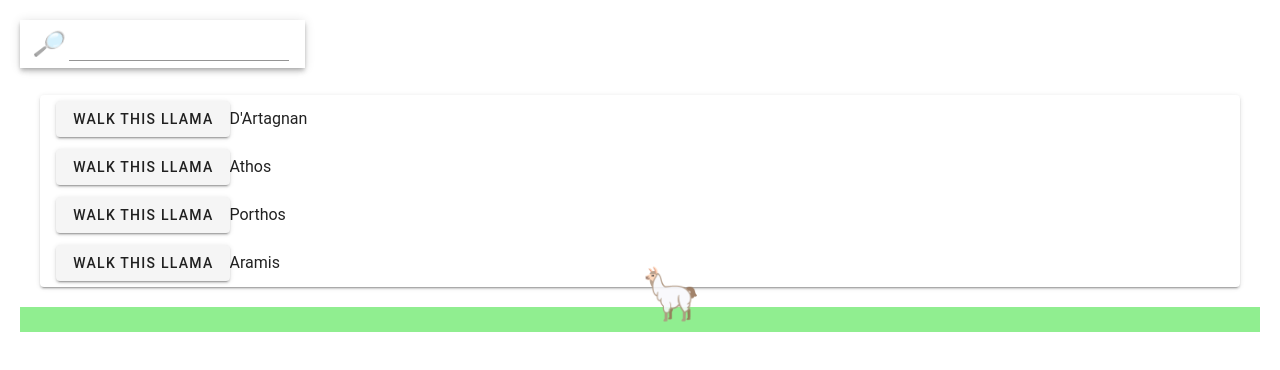
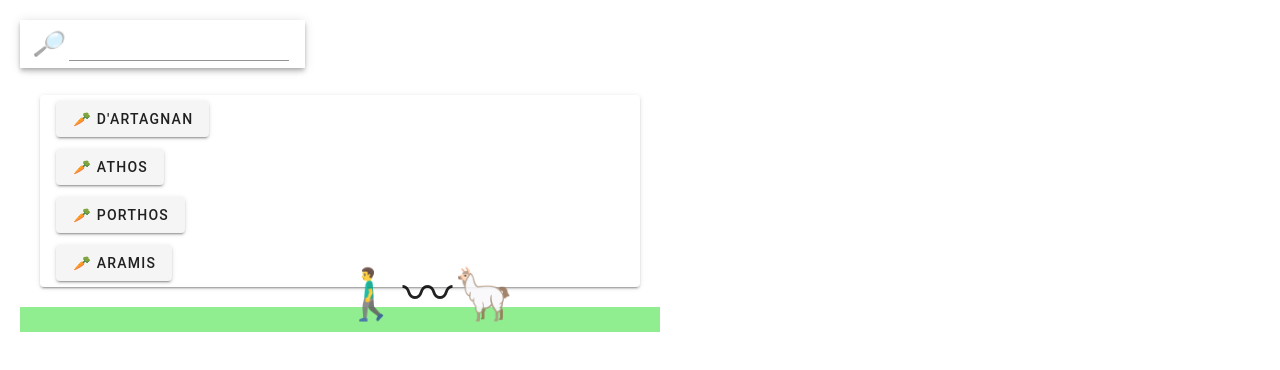
Before and after one commit to MrCube42/Llama-Farm, a Vue app: page / in a window 1280 px wide. Shown: the top 370 px of the page. Built offline with nearby package versions, Linux system fonts and the light colour scheme; the HTML template or start-up script is replaced by a standard one.

Commit message:
chore: minor cleanups

```diff
--- a/src/components/Llamas.vue
+++ b/src/components/Llamas.vue
@@ -5,14 +5,12 @@
         hide-details
         prepend-icon="🔎"
         single-line
-        @input="updateSearchText"
         v-model="searchText"
       ></v-text-field>
     </v-toolbar>
-    <v-card class="host">
+    <v-card class="llamas">
       <v-list-item v-for="llama in filteredLlamas" :key="llama.id">
-        <v-btn @click="walkTheLlama(llama)">Walk this Llama</v-btn>
-        <span>{{ llama.name }}</span>
+        <v-btn @click="feedLlama(llama)">🥕 {{ llama.name }}</v-btn>
       </v-list-item>
     </v-card>
     <div class="walking-area">
@@ -22,9 +20,12 @@
           left: llamaPosition + '%',
           transform: llamaDirection === 'right' ? 'scaleX(-1)' : 'scaleX(1)',
         }"
-        >🦙</span
+        >🚶‍♂️〰🦙</span
       >
     </div>
+    <v-snackbar v-model="snackbar" color="info" :top="true">
+      {{ snackBarText }}
+    </v-snackbar>
   </div>
 </template>
 
@@ -48,13 +49,14 @@ export default defineComponent({
   },
   data() {
     return {
-      selectedLlama: undefined as undefined | Llama,
+      snackbar: false,
+      snackBarText: "",
     }
   },
   methods: {
-    walkTheLlama(llama: Llama) {
-      console.log(`Good boy, ${llama.name}. *pet* *pet*`)
-      this.selectedLlama = llama
+    feedLlama(llama: Llama) {
+      this.snackBarText = `Good boy, ${llama.name}. *pet* *pet* *feeding with carrot*`
+      this.snackbar = true
     },
   },
 })
@@ -63,6 +65,13 @@ export default defineComponent({
 <style lang="scss" scoped>
 .host {
   margin: 20px;
+  width: 50%;
+}
+
+.llamas {
+  margin: 20px;
+  display: flex;
+  flex-direction: column;
 }
 .walking-area {
   width: 100%;
@@ -77,5 +86,6 @@ export default defineComponent({
   transform-origin: 50% 0;
   transform: scaleX(-1);
   margin-right: -25px;
+  white-space: nowrap;
 }
 </style>
```
